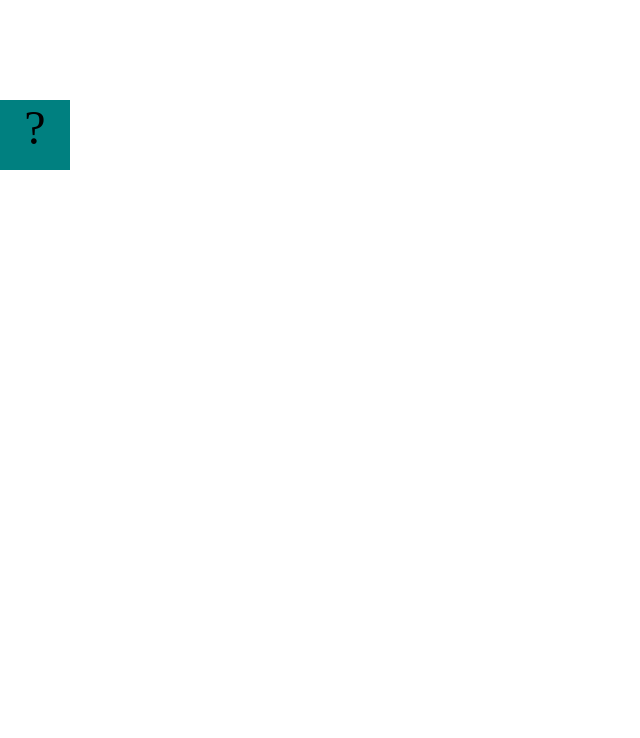
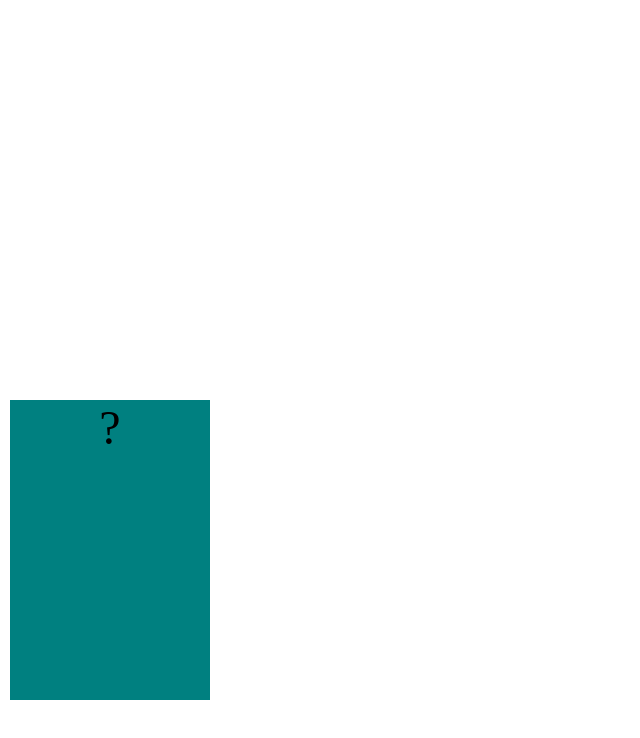
Before and after one commit to ADixon-22/ADixon-22.github.io, a plain HTML site: page projects/bouncing-box/index.html in a window 1280 px wide. Shown: the whole page, without its empty margins (0-640 px from the left). Drawn offline with Linux system fonts and the light colour scheme.

Commit message:
started bouncing-box

```diff
--- a/projects/bouncing-box/index.html
+++ b/projects/bouncing-box/index.html
@@ -6,15 +6,15 @@
 	<script src="jquery.min.js"></script>
 	<style>
 		.box {
-			width: 70px;
-			height: 70px;
+			width: 200px;
+			height: 300px;
 			background-color: teal;
 			font-size: 300%;
 			text-align: center;
 			user-select: none;
 			display: block;
 			position: absolute;
-			top: 100px;
+			top: 400px;
 			left: 0px;  /* <--- Change me! */
 		}
 		.board{
@@ -62,6 +62,8 @@
 			//////////////////////////////////////////////////////////////////
 
 			// TODO 2 - Variable declarations
+			var positionX = 0
+			var points = 0
 
 
 
@@ -71,7 +73,8 @@
 			turn it around!
 			*/
 			function update() {
-
+				positionX = 0 + 10;
+				moveBoxTo(positionX);
 
 			};
 
@@ -81,7 +84,9 @@
 			the left side of the screen.
 			*/
 			function handleBoxClick() {
-
+				postitonX = 0
+				points = points + 1
+				changeBoxText(points);
 
 
 			};
```
